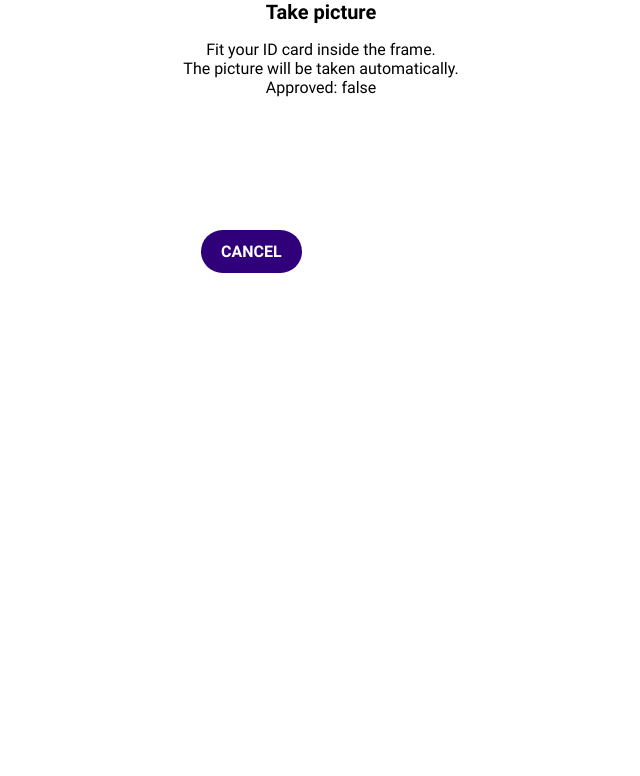
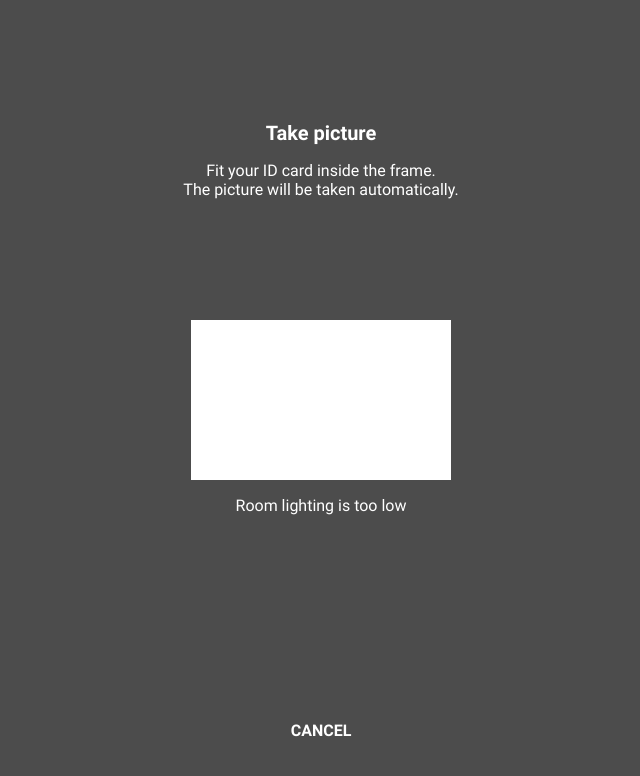
Before and after one commit to luchoPenafiel/scan-id, a React (Create React App) app: page / in a window 1280 px wide. Both pictures are taken after a click on the button "TAKE PICTURE". Shown: the top 776 px of the page, without its empty margins (319-959 px from the left). Built offline with nearby package versions, Linux system fonts and the light colour scheme; no server answers.

Commit message:
feat: picture taken

```diff
--- /dev/null
+++ b/src/components/Backdrop/Backdrop.styles.tsx
@@ -0,0 +1,61 @@
+import styled from 'styled-components';
+
+export const BackdropStyled = styled.div`
+  display: flex;
+  flex-wrap: wrap;
+
+  position: absolute;
+  top: 0;
+  left: 0;
+
+  width: 100vw;
+  height: 100vh;
+`;
+
+export const Top = styled.div`
+  display: flex;
+  flex-direction: column;
+  justify-content: center;
+
+  width: 100vw;
+  height: calc((100vh - 160px) / 2);
+
+  background: rgba(0, 0, 0, 0.7);
+
+  h2,
+  p {
+    color: var(--white);
+  }
+`;
+
+export const Bottom = styled.div`
+  display: flex;
+  flex-direction: column;
+  justify-content: space-between;
+
+  width: 100vw;
+  height: calc((100vh - 160px) / 2);
+
+  padding: 1rem 1rem 3rem 1rem;
+
+  background: rgba(0, 0, 0, 0.7);
+
+  h2,
+  p {
+    color: var(--white);
+  }
+`;
+
+export const X = styled.div`
+  background: rgba(0, 0, 0, 0.7);
+  width: calc((100vw - 260px) / 2);
+  height: 160px;
+`;
+
+export const Camera = styled.div<{ result: boolean; imageTaken: boolean }>`
+  border: 2px solid
+    ${({ result, imageTaken }) =>
+      imageTaken ? (result ? 'green' : 'red') : 'transparent'};
+  width: 260px;
+  height: 160px;
+`;
--- /dev/null
+++ b/src/components/Backdrop/Backdrop.tsx
@@ -0,0 +1,40 @@
+// Components
+import { Button } from '../Button/Button';
+
+// Styles
+import { BackdropStyled, Top, Bottom, X, Camera } from './Backdrop.styles';
+
+export const Backdrop = ({
+  onCancel,
+  result,
+  imageTaken,
+}: {
+  result: boolean;
+  imageTaken: boolean;
+  onCancel: () => void;
+}) => {
+  return (
+    <BackdropStyled>
+      <Top>
+        <h2>Take picture</h2>
+        <p>Fit your ID card inside the frame.</p>
+        <p>The picture will be taken automatically.</p>
+      </Top>
+      <X />
+      <Camera result={result} imageTaken={imageTaken} />
+      <X />
+      <Bottom>
+        <p>
+          {!imageTaken
+            ? 'Room lighting is too low'
+            : result
+            ? 'Picture taken!'
+            : 'Too much glare'}
+        </p>
+        <Button onClick={onCancel} variant="secondary">
+          Cancel
+        </Button>
+      </Bottom>
+    </BackdropStyled>
+  );
+};
--- a/src/components/Button/Button.styles.tsx
+++ b/src/components/Button/Button.styles.tsx
@@ -1,7 +1,7 @@
 // Vendors
 import styled from 'styled-components';
 
-export const StyledButton = styled.button`
+export const StyledButton = styled.button<{ variant: 'primary' | 'secondary' }>`
   padding: 0.75rem 1.25rem;
 
   color: var(--white);
@@ -10,7 +10,8 @@ export const StyledButton = styled.button`
   text-transform: uppercase;
 
   border-radius: 1.5rem;
-  background-color: var(--blue);
+  background-color: ${({ variant }) =>
+    variant === 'secondary' ? 'transparent' : 'var(--blue)'};
   border: none;
 
   cursor: pointer;
--- a/src/components/Button/Button.tsx
+++ b/src/components/Button/Button.tsx
@@ -4,12 +4,20 @@ import React from 'react';
 // Styles
 import { StyledButton } from './Button.styles';
 
+type ButtoType = {
+  children: string;
+  onClick: () => void;
+  variant?: 'primary' | 'secondary';
+};
+
 export const Button = ({
   children,
   onClick,
-}: {
-  children: string;
-  onClick: () => void;
-}) => {
-  return <StyledButton onClick={onClick}>{children}</StyledButton>;
+  variant = 'primary',
+}: ButtoType) => {
+  return (
+    <StyledButton onClick={onClick} variant={variant}>
+      {children}
+    </StyledButton>
+  );
 };
--- a/src/components/IdentityCard/IdentityCard.styles.tsx
+++ b/src/components/IdentityCard/IdentityCard.styles.tsx
@@ -1,7 +1,7 @@
 // Vendors
 import styled from 'styled-components';
 
-export const IdentityCard = styled.div<{ image?: string }>`
+export const IdentityCardWrapper = styled.div`
   height: 160px;
   width: 260px;
 
@@ -13,10 +13,15 @@ export const IdentityCard = styled.div<{ image?: string }>`
   box-shadow: 0 10px 20px -6px rgba(0, 0, 0, 0.15);
   background-color: var(--white);
 
-  background-image: ${({ image }) => `url(${image})`};
-  background-position: center;
-  background-size: cover;
-  background-repeat: no-repeat;
+  overflow: hidden;
+`;
+
+export const IdentityCard = styled.img`
+  width: 260px;
+  height: 160px;
+
+  object-fit: cover;
+  object-position: 50% 50%;
 `;
 
 export const EmptyCard = styled.div`
--- a/src/components/index.ts
+++ b/src/components/index.ts
@@ -1,6 +1,19 @@
+import { Backdrop } from './Backdrop/Backdrop';
 import { Button } from './Button/Button';
 import { Header } from './Header/Header';
-import { IdentityCard, EmptyCard } from './IdentityCard/IdentityCard.styles';
+import {
+  IdentityCard,
+  EmptyCard,
+  IdentityCardWrapper,
+} from './IdentityCard/IdentityCard.styles';
 import { Wrapper } from './Wrapper/Wrapper';
 
-export { Button, Header, IdentityCard, EmptyCard, Wrapper };
+export {
+  Backdrop,
+  Button,
+  Header,
+  IdentityCard,
+  EmptyCard,
+  IdentityCardWrapper,
+  Wrapper,
+};
--- a/src/hooks/useUserMedia.tsx
+++ b/src/hooks/useUserMedia.tsx
@@ -9,8 +9,8 @@ export const useUserMedia = () => {
       audio: false,
       video: {
         facingMode: 'environment',
-        width: 260,
-        height: 160,
+        width: window.innerWidth,
+        height: window.innerHeight,
       },
     };
 
--- a/src/views/IdentityView/IdentityView.tsx
+++ b/src/views/IdentityView/IdentityView.tsx
@@ -7,6 +7,7 @@ import {
   Header,
   Wrapper,
   IdentityCard,
+  IdentityCardWrapper,
   EmptyCard,
 } from '../../components';
 
@@ -30,15 +31,16 @@ export const IdentityView = ({ image, onTakePicture }: IdentityViewTypes) => {
           information.
         </p>
         {image ? (
-          <IdentityCard image={image}>
+          <IdentityCardWrapper>
+            <IdentityCard src={image} />
             <Button onClick={handleTakePicture}>Retake picture</Button>
-          </IdentityCard>
+          </IdentityCardWrapper>
         ) : (
-          <IdentityCard>
+          <IdentityCardWrapper>
             <EmptyCard>
               <Button onClick={handleTakePicture}>Take picture</Button>
             </EmptyCard>
-          </IdentityCard>
+          </IdentityCardWrapper>
         )}
       </Wrapper>
     </>
--- a/src/views/ScanView/ScanView.tsx
+++ b/src/views/ScanView/ScanView.tsx
@@ -8,7 +8,7 @@ import { useUserMedia } from '../../hooks/useUserMedia';
 import { sendImage } from '../../api/sendImage';
 
 // Components
-import { Button } from '../../components';
+import { Backdrop } from '../../components';
 
 type ScanViewTypes = {
   onSaveImage: (image: string) => void;
@@ -18,6 +18,7 @@ type ScanViewTypes = {
 export const ScanView = ({ onSaveImage, onCancel }: ScanViewTypes) => {
   const [result, setResult] = useState<boolean>(false);
   const [helper, setHelper] = useState<boolean>(false);
+  const [imageData, setImageData] = useState('');
 
   const canvasRef = useRef<HTMLCanvasElement | null>(null);
   const videoRef = useRef<HTMLVideoElement | null>(null);
@@ -70,9 +71,11 @@ export const ScanView = ({ onSaveImage, onCancel }: ScanViewTypes) => {
           canvasRef.current?.toDataURL('image/jpg');
         if (imageData) {
           onSaveImage(imageData);
+
           const response = await sendImage(imageData);
           const result = response.summary.outcome === 'Approved';
 
+          setImageData(imageData);
           setResult(result);
           setHelper(!helper);
         }
@@ -87,11 +90,10 @@ export const ScanView = ({ onSaveImage, onCancel }: ScanViewTypes) => {
 
   return (
     <>
-      <h2>Take picture</h2>
-      <p>Fit your ID card inside the frame.</p>
-      <p>The picture will be taken automatically.</p>
+      <div>
+        <div></div>
+      </div>
 
-      <p>Approved: {`${result}`}</p>
       <video
         ref={videoRef}
         onCanPlay={handleCanPlay}
@@ -99,16 +101,29 @@ export const ScanView = ({ onSaveImage, onCancel }: ScanViewTypes) => {
         playsInline
         muted
         style={{
-          width: '260px',
-          height: '160px',
+          position: 'fixed',
+          top: 0,
+          width: window.innerWidth,
+          height: window.innerHeight,
           objectFit: 'cover',
-          borderRadius: '12px',
+          zIndex: -1,
         }}
       />
 
-      <canvas id="canvas" width={260} height={160} ref={canvasRef} />
-
-      <Button onClick={handleCancel}>Cancel</Button>
+      <Backdrop
+        onCancel={handleCancel}
+        result={result}
+        imageTaken={!!imageData}
+      />
+      <canvas
+        id="canvas"
+        width={window.innerWidth}
+        height={window.innerHeight}
+        ref={canvasRef}
+        style={{
+          display: 'none',
+        }}
+      />
     </>
   );
 };
```
